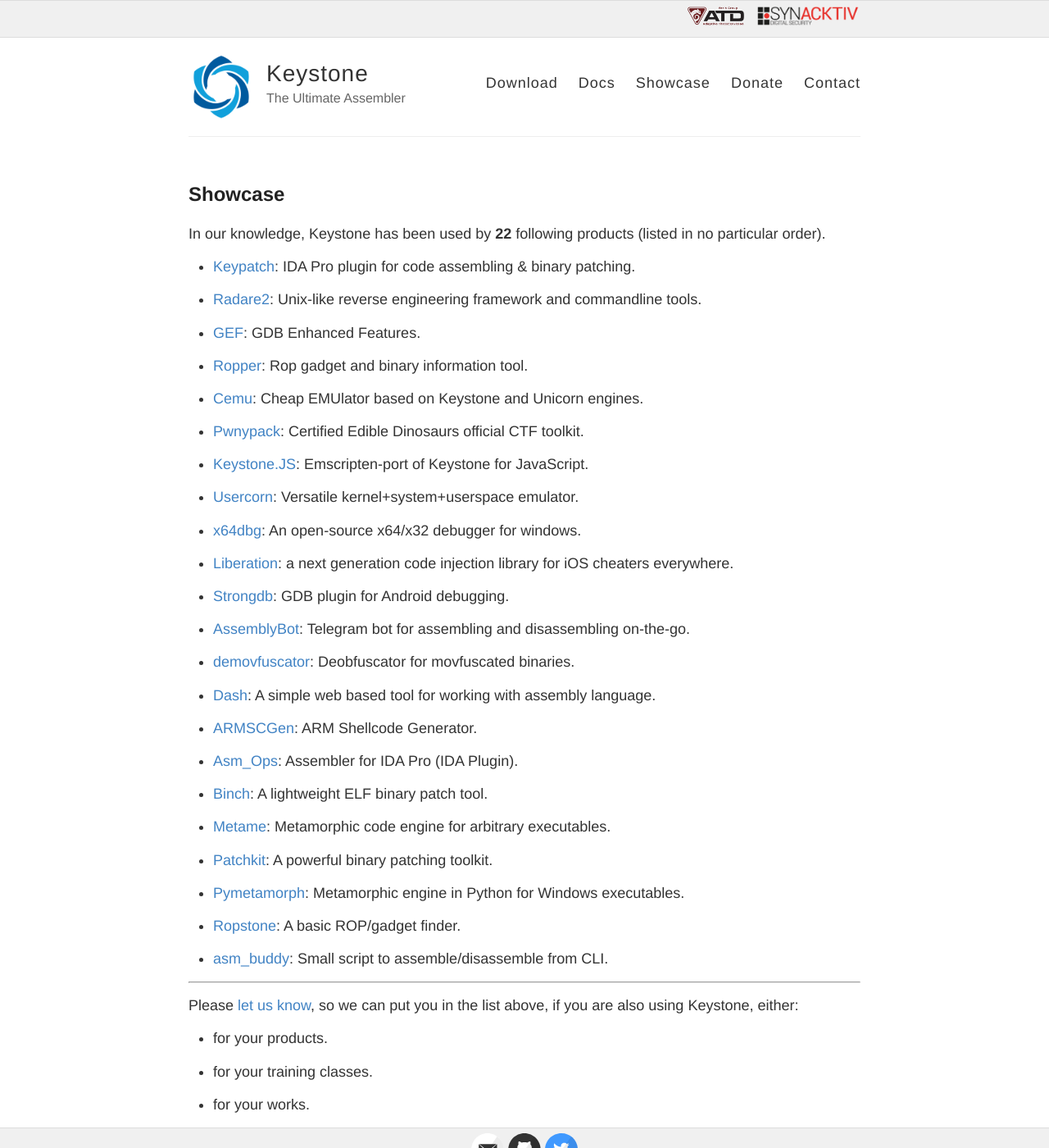
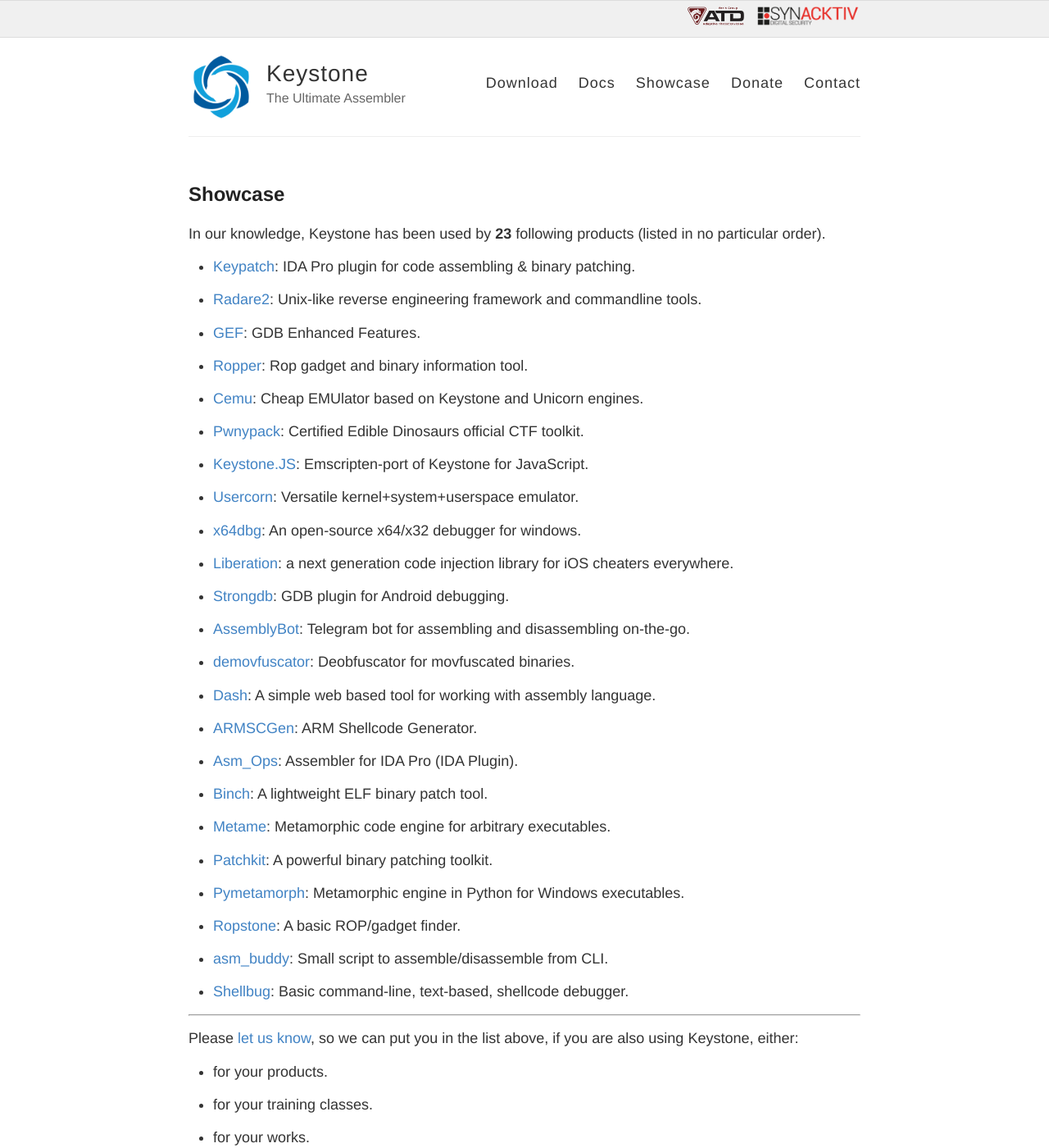
Before and after one commit to keystone-engine/keystone-engine.github.io, a Jekyll site: the page built from showcase.md, in a window 1280 px wide and 1400 px high. Shown: the whole window at 82% size. Built offline with Jekyll 4.4.1, drawn with Linux system fonts in a browser that asks for light colours.

Commit message:
showcase

```diff
--- a/showcase.md
+++ b/showcase.md
@@ -6,7 +6,7 @@
 
 ## Showcase
 
-In our knowledge, Keystone has been used by **22** following products (listed in no particular order).
+In our knowledge, Keystone has been used by **23** following products (listed in no particular order).
 
 - [Keypatch](http://keystone-engine.org/keypatch): IDA Pro plugin for code assembling & binary patching.
 
@@ -52,6 +52,8 @@
 
 - [asm_buddy](https://github.com/karttoon/asm_buddy): Small script to assemble/disassemble from CLI.
 
+- [Shellbug](https://github.com/karttoon/shellbug): Basic command-line, text-based, shellcode debugger.
+
 ---
 
 Please [let us know](/contact/), so we can put you in the list above, if you are also using Keystone, either:
```
